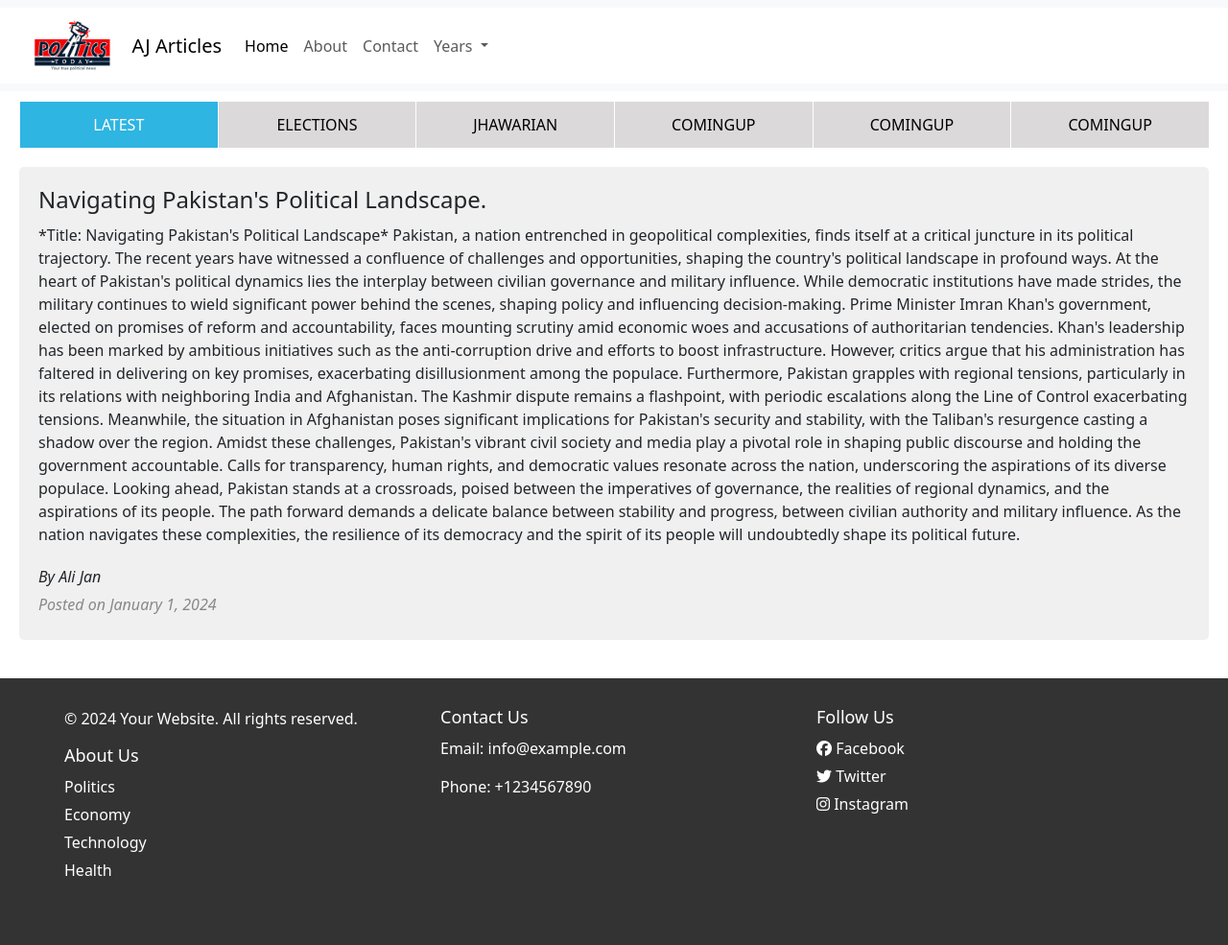
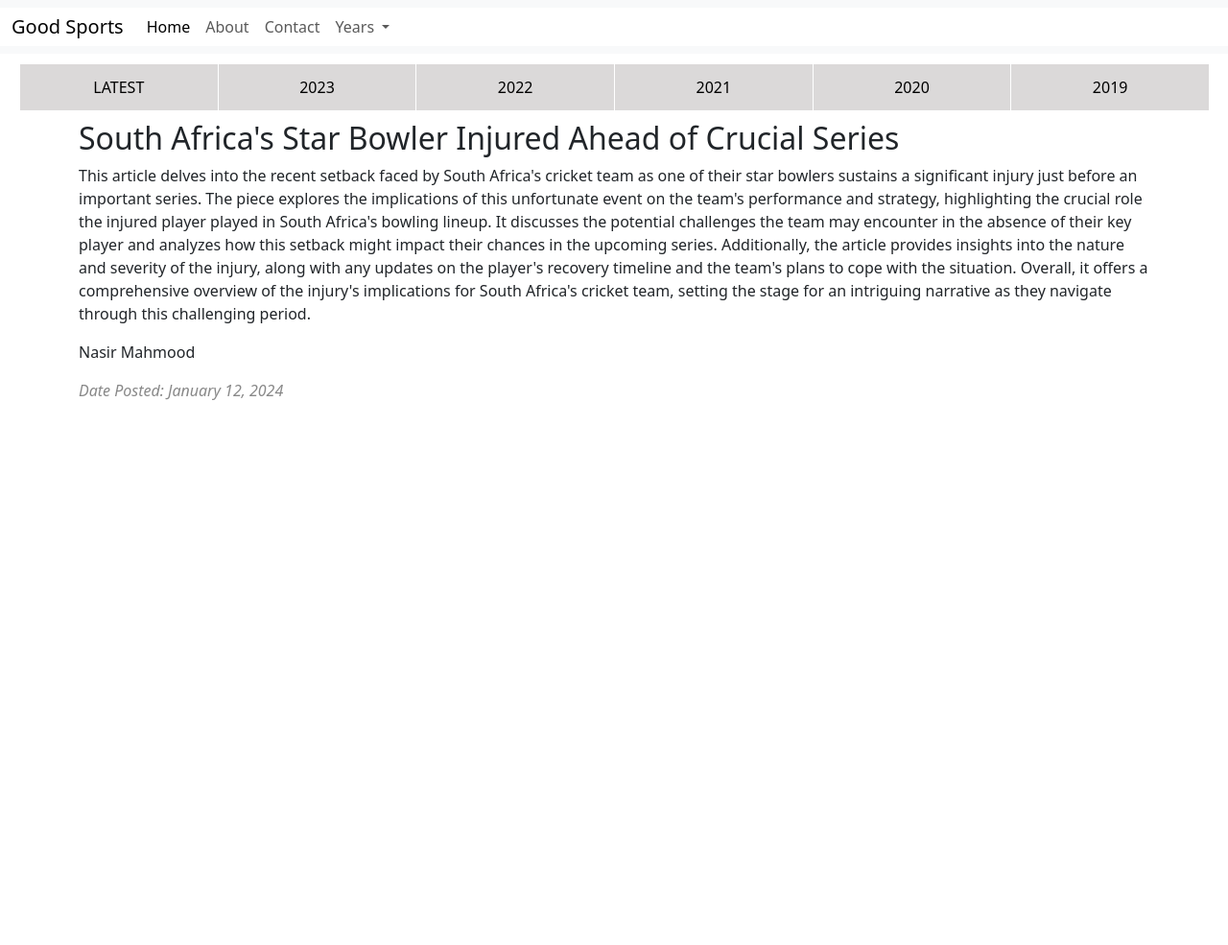
Before and after one commit to shahidjhawari/Sports-Website-Design, a plain HTML site: page article-1.html in a window 1280 px wide. Shown: the whole page at 96% size. After the commit the page ends 800 px from the top, so only its background shows below. Drawn offline with nearby package versions, Linux system fonts and the light colour scheme.

Commit message:
articles one

```diff
--- a/article-1.html
+++ b/article-1.html
@@ -1,22 +1,24 @@
 <!DOCTYPE html>
 <html lang="en">
+
 <head>
   <meta charset="UTF-8">
   <meta name="viewport" content="width=device-width, initial-scale=1.0">
-    <link href="https://cdn.jsdelivr.net/npm/bootstrap@5.3.3/dist/css/bootstrap.min.css" rel="stylesheet" integrity="sha384-QWTKZyjpPEjISv5WaRU9OFeRpok6YctnYmDr5pNlyT2bRjXh0JMhjY6hW+ALEwIH" crossorigin="anonymous">
+  <link rel="stylesheet" href="css/styles.css">
+  <link href="https://cdn.jsdelivr.net/npm/bootstrap@5.3.3/dist/css/bootstrap.min.css" rel="stylesheet"
+    integrity="sha384-QWTKZyjpPEjISv5WaRU9OFeRpok6YctnYmDr5pNlyT2bRjXh0JMhjY6hW+ALEwIH" crossorigin="anonymous">
   <link rel="stylesheet" href="https://cdnjs.cloudflare.com/ajax/libs/font-awesome/6.5.1/css/all.min.css">
-    <title>Politics Article</title>
-    <link rel="stylesheet" href="css/styles.css">
-    <link rel="stylesheet" href="article-styling.css">
+  <title>Good Sports</title>
 </head>
+
 <body>
 
   <!-- Header Section Start -->
   <nav class="navbar navbar-expand-lg bg-body-tertiary">
     <div class="container-fluid">
-            <img class="logoimg" src="logo img/politics-logo.jpg" alt="">
-          <a  class="navbar-brand" href="#">AJ Articles</a>
-          <button class="navbar-toggler" type="button" data-bs-toggle="collapse" data-bs-target="#navbarNavDropdown" aria-controls="navbarNavDropdown" aria-expanded="false" aria-label="Toggle navigation">
+      <a class="navbar-brand" href="index.html">Good Sports</a>
+      <button class="navbar-toggler" type="button" data-bs-toggle="collapse" data-bs-target="#navbarNavDropdown"
+        aria-controls="navbarNavDropdown" aria-expanded="false" aria-label="Toggle navigation">
         <span class="navbar-toggler-icon"></span>
       </button>
       <div class="collapse navbar-collapse" id="navbarNavDropdown">
@@ -25,96 +27,55 @@
             <a class="nav-link active" aria-current="page" href="index.html">Home</a>
           </li>
           <li class="nav-item">
-                <a class="nav-link" href="#">About</a>
+            <a class="nav-link" href="about.html">About</a>
           </li>
           <li class="nav-item">
-                <a class="nav-link" href="#">Contact</a>
+            <a class="nav-link" href="contact.html">Contact</a>
           </li>
           <li class="nav-item dropdown">
             <a class="nav-link dropdown-toggle" href="#" role="button" data-bs-toggle="dropdown" aria-expanded="false">
               Years
             </a>
             <ul class="dropdown-menu">
-                  <li><a class="dropdown-item" href="">LATEST</a></li>
-                  <li><a class="dropdown-item" href="#">ELECTIONS 2024</a></li>
-                  <li><a class="dropdown-item" href="#">JHAWARIAN</a></li>
+              <li><a class="dropdown-item" href="index.html">LATEST</a></li>
+              <li><a class="dropdown-item" href="2023.html">2023</a></li>
+              <li><a class="dropdown-item" href="2022.html">2022</a></li>
+              <li><a class="dropdown-item" href="2021.html">2021</a></li>
+              <li><a class="dropdown-item" href="2020.html">2020</a></li>
+              <li><a class="dropdown-item" href="2019.html">2019</a></li>
             </ul>
           </li>
         </ul>
       </div>
     </div>
   </nav>
+
+  <div class="grid-container">
+    <a href="index.html" class="grid-item">LATEST</a>
+    <a href="2023.html" class="grid-item">2023</a>
+    <a href="2022.html" class="grid-item">2022</a>
+    <a href="2021.html" class="grid-item">2021</a>
+    <a href="2020.html" class="grid-item">2020</a>
+    <a href="2019.html" class="grid-item">2019</a>
+  </div>
   <!-- Header Section End -->
 
 
-
-
-<div class="grid-container">
-    <a href="index.html" class="grid-item" style="background-color: rgb(46, 181, 225); color: white;">LATEST</a>
-    <a href="elections.html" class="grid-item">ELECTIONS</a>
-    <a href="jhawarian.html" class="grid-item">JHAWARIAN</a>
-    <a href="#" class="grid-item">COMINGUP</a>
-    <a href="#" class="grid-item">COMINGUP</a>
-    <a href="#" class="grid-item">COMINGUP</a>
-</div>
-
-
+  <div class="container">
     <div class="article-box size">
-    <h2 class="article-heading">Navigating Pakistan's Political Landscape.
-    </h2>
-    <p class="article-content">*Title: Navigating Pakistan's Political Landscape*
-
-        Pakistan, a nation entrenched in geopolitical complexities, finds itself at a critical juncture in its political trajectory. The recent years have witnessed a confluence of challenges and opportunities, shaping the country's political landscape in profound ways.
-
-        At the heart of Pakistan's political dynamics lies the interplay between civilian governance and military influence. While democratic institutions have made strides, the military continues to wield significant power behind the scenes, shaping policy and influencing decision-making.
-
-        Prime Minister Imran Khan's government, elected on promises of reform and accountability, faces mounting scrutiny amid economic woes and accusations of authoritarian tendencies. Khan's leadership has been marked by ambitious initiatives such as the anti-corruption drive and efforts to boost infrastructure. However, critics argue that his administration has faltered in delivering on key promises, exacerbating disillusionment among the populace.
-
-        Furthermore, Pakistan grapples with regional tensions, particularly in its relations with neighboring India and Afghanistan. The Kashmir dispute remains a flashpoint, with periodic escalations along the Line of Control exacerbating tensions. Meanwhile, the situation in Afghanistan poses significant implications for Pakistan's security and stability, with the Taliban's resurgence casting a shadow over the region.
-
-        Amidst these challenges, Pakistan's vibrant civil society and media play a pivotal role in shaping public discourse and holding the government accountable. Calls for transparency, human rights, and democratic values resonate across the nation, underscoring the aspirations of its diverse populace.
-
-        Looking ahead, Pakistan stands at a crossroads, poised between the imperatives of governance, the realities of regional dynamics, and the aspirations of its people. The path forward demands a delicate balance between stability and progress, between civilian authority and military influence. As the nation navigates these complexities, the resilience of its democracy and the spirit of its people will undoubtedly shape its political future. </p>
+      <h2 class="article-heading"> South Africa's Star Bowler Injured Ahead of Crucial Series</h2>
+      <p class="article-content">This article delves into the recent setback faced by South Africa's cricket team as one
+        of their star bowlers sustains a significant injury just before an important series. The piece explores the
+        implications of this unfortunate event on the team's performance and strategy, highlighting the crucial role the
+        injured player played in South Africa's bowling lineup. It discusses the potential challenges the team may
+        encounter in the absence of their key player and analyzes how this setback might impact their chances in the
+        upcoming series. Additionally, the article provides insights into the nature and severity of the injury, along
+        with any updates on the player's recovery timeline and the team's plans to cope with the situation. Overall, it
+        offers a comprehensive overview of the injury's implications for South Africa's cricket team, setting the stage
+        for an intriguing narrative as they navigate through this challenging period.</p>
       <div class="article-details">
-      <p class="writer-name">By Ali Jan</p>
-      <p class="posting-date">Posted on January 1, 2024</p>
-    </div>
-  </div>
-
-<footer class="site-footer">
-    <div class="container">
-        <div class="footer-sections">
-            <div class="footer-section">
-                <p>&copy; 2024 Your Website. All rights reserved.</p>
-
-                <h3>About Us</h3>
-                <ul>
-                    <li><a href="#">Politics</a></li>
-                    <li><a href="#">Economy</a></li>
-                    <li><a href="#">Technology</a></li>
-                    <li><a href="#">Health</a></li>
-                </ul>
-            </div>
-
-
-            <div class="footer-section">
-                <h3>Contact Us</h3>
-                <p>Email: info@example.com</p>
-                <p>Phone: +1234567890</p>
-            </div>
-
-            <div class="footer-section">
-                <h3>Follow Us</h3>
-                <ul>
-                    <li><a href="#"><i class="fab fa-facebook"></i> Facebook</a></li>
-                    <li><a href="#"><i class="fab fa-twitter"></i> Twitter</a></li>
-                    <li><a href="#"><i class="fab fa-instagram"></i> Instagram</a></li>
-                </ul>
+        <p class="writer-name">Nasir Mahmood</p>
+        <p class="posting-date">Date Posted: January 12, 2024</p>
       </div>
     </div>
   </div>
-</footer>
-
-<script src="https://cdn.jsdelivr.net/npm/bootstrap@5.3.3/dist/js/bootstrap.bundle.min.js" integrity="sha384-YvpcrYf0tY3lHB60NNkmXc5s9fDVZLESaAA55NDzOxhy9GkcIdslK1eN7N6jIeHz" crossorigin="anonymous"></script>
-</body>
-</html>
```
Lines whose indentation alone changed are shown as unchanged.
